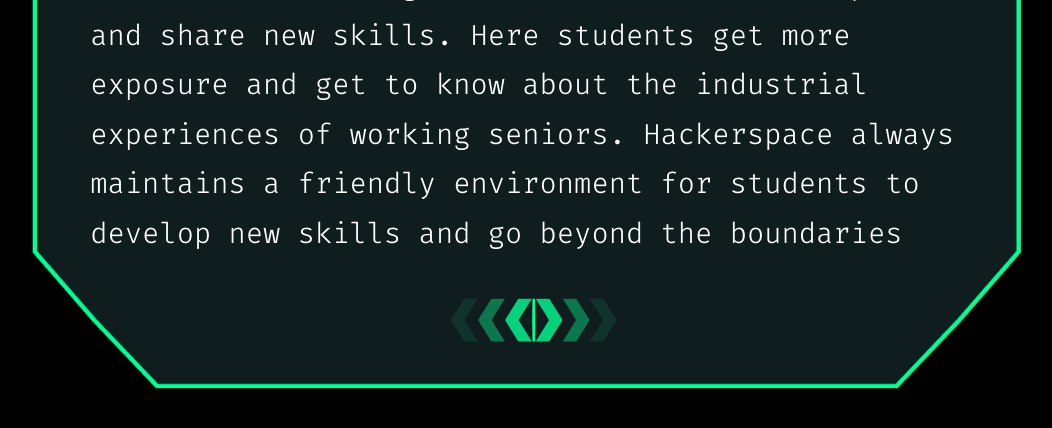
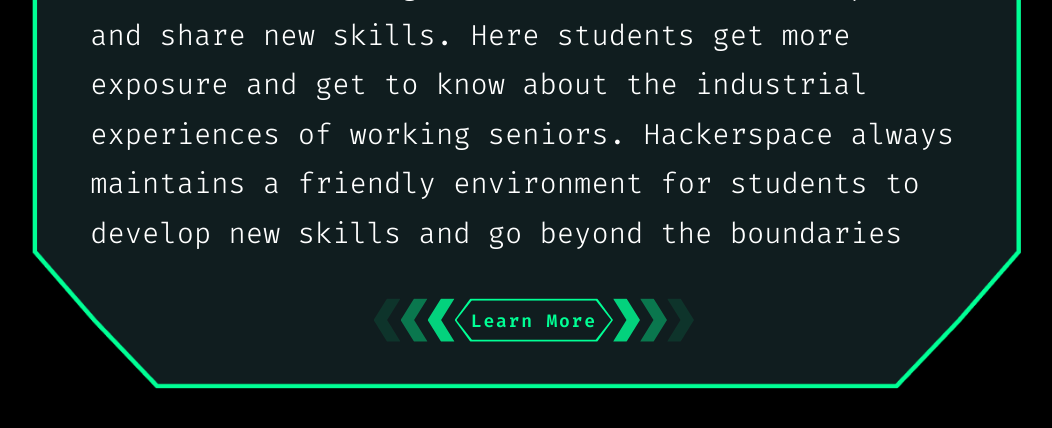
Before and after one commit to Hackerspace2023/Hackerspace-Portfolio, a React (Vite) app: page / in a window 1280 px wide. Shown: the part 973-1401 px from the top of the page, without its empty margins (107-1159 px from the left). Built offline with nearby package versions, Linux system fonts and the light colour scheme.

Commit message:
button error fixed

```diff
--- a/src/components/Button/Button.jsx
+++ b/src/components/Button/Button.jsx
@@ -36,6 +36,16 @@
         </HashLink>
       )
     }
+    else
+    {
+      return (
+        <Link to={link} className="button" title={title} {...props}>
+          <p className="buttonText">{text}</p>
+          {children && <i>{children}</i>}
+        </Link>
+      )
+
+    }
   }
   return (
     <div className={className} onClick={()=>window.scrollTo(0, 0)}>
```
